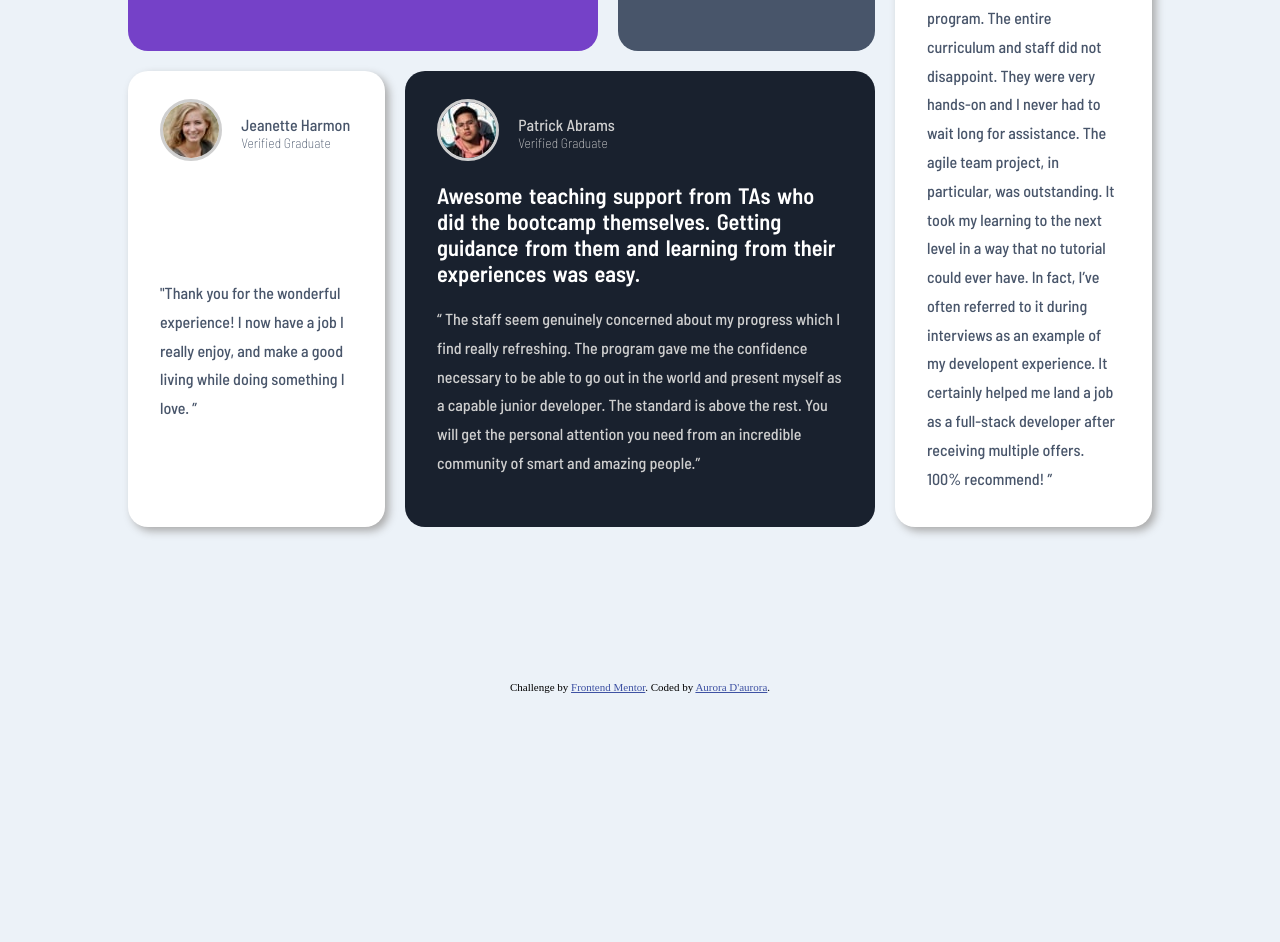
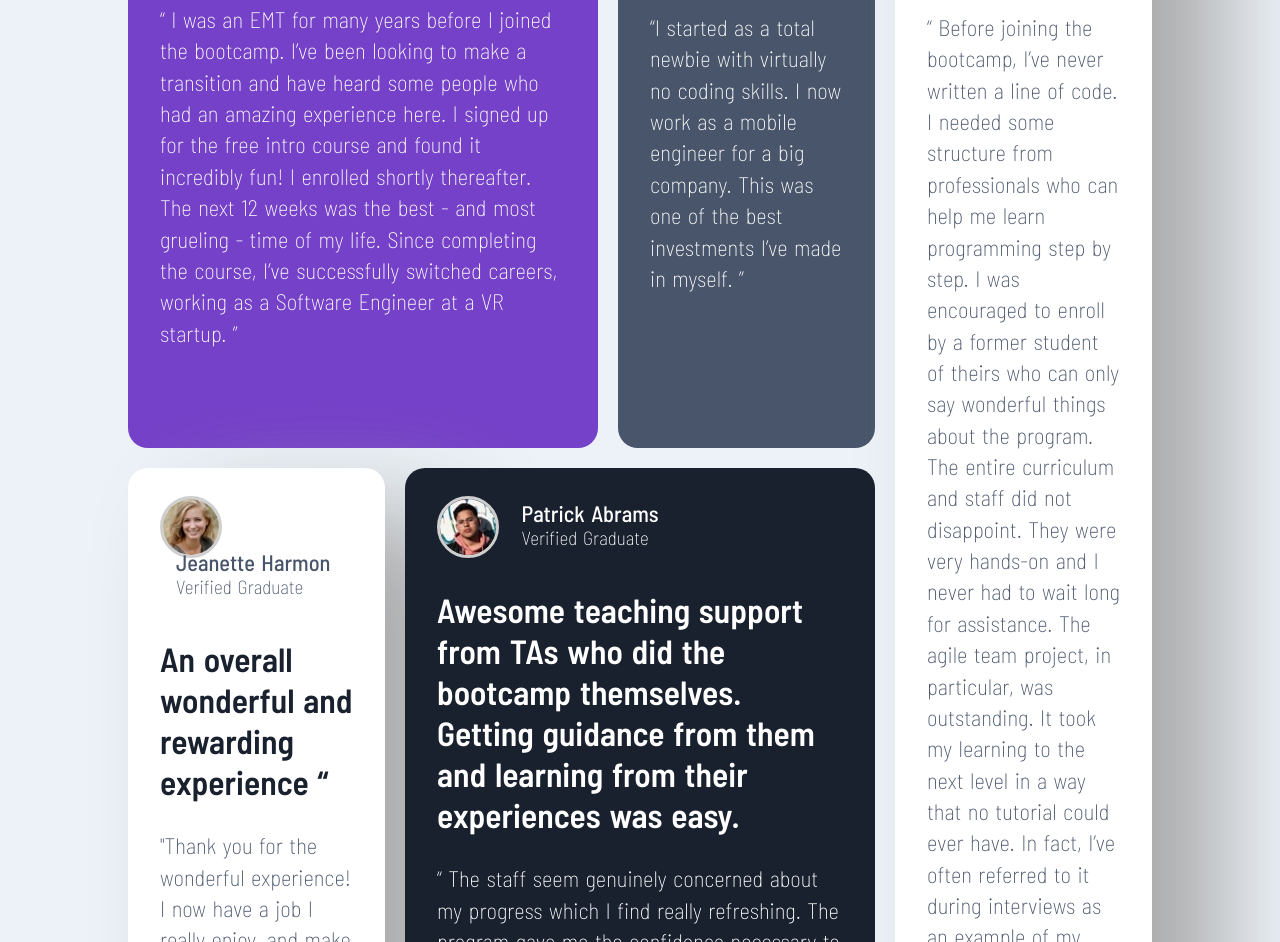
Before and after one commit to webgal-ada/testimonials-grid-secMain, a plain HTML site: page index.html in a window 1280 px wide. Shown: the part 617-1559 px from the top of the page. Before the commit the page ends 1310 px from the top, so only its background shows below. Drawn offline with Linux system fonts and the light colour scheme.

Commit message:
tightened up text in cards and added box-shadow

```diff
--- a/css/style.css
+++ b/css/style.css
@@ -19,25 +19,26 @@ body {
 }
 section.grid {
   display: grid;
-  margin: 15% auto;
+  margin: 22% 0 47px;
   gap: 20px;
 }
 .cards {
   font-family: "Barlow Semi Condensed", sans-serif;
   border-radius: 20px;
-  color: var(--lightGray);
   padding: 28px 32px 18px;
   overflow: auto;
 }
 .featured {
   color: var(--veryDkGrayishBlue);
 }
-
+h2.featured_blob {
+  color: var(--veryDkBlackishBlue);
+}
 .cards p {
-  font-size: 1.1;
-  line-height: 1.8em;
+  font-weight: 300;
+  line-height: 1.4em;
 }
-.cards h2 {
+.cards {
   color: var(--white);
   font-size: 1.4em;
   font-weight: 600;
@@ -76,11 +77,11 @@ h4 {
 }
 .card_kira {
   background-color: var(--white);
-  box-shadow: 4px 4px 8px #aaa;
+  box-shadow: 70px 46px 100px #aaa;
 }
 .card_jeanette {
   background-color: white;
-  box-shadow: 4px 4px 8px #aaa;
+  box-shadow: 70px 46px 100px #aaa;
 }
 .card_patrick {
   background-color: var(--veryDkBlackishBlue);
--- a/index.html
+++ b/index.html
@@ -76,7 +76,10 @@
             <h3 class="featured">Kira Whittle</h3>
             <h4 class="featured">Verified Graduate</h4>
           </div>
-          <h2>Such a life-changing experience. Highly recommended!</h2>
+          <h2 class="featured_blob">
+            Such a life-changing experience. Highly recommended!
+          </h2>
+
           <p class="featured">
             “ Before joining the bootcamp, I’ve never written a line of code. I
             needed some structure from professionals who can help me learn
@@ -99,7 +102,7 @@
             <h3 class="featured">Jeanette Harmon</h3>
             <h4 class="featured">Verified Graduate</h4>
           </div>
-          <h2 class="featured">
+          <h2 class="featured_blob">
             An overall wonderful and rewarding experience “
           </h2>
           <p class="featured">
```
